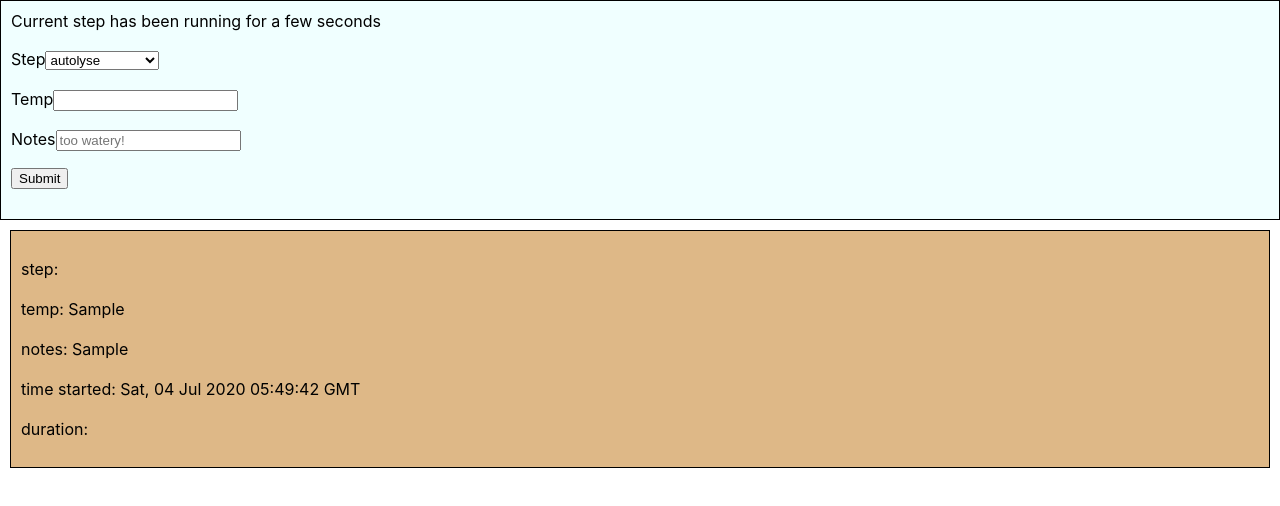
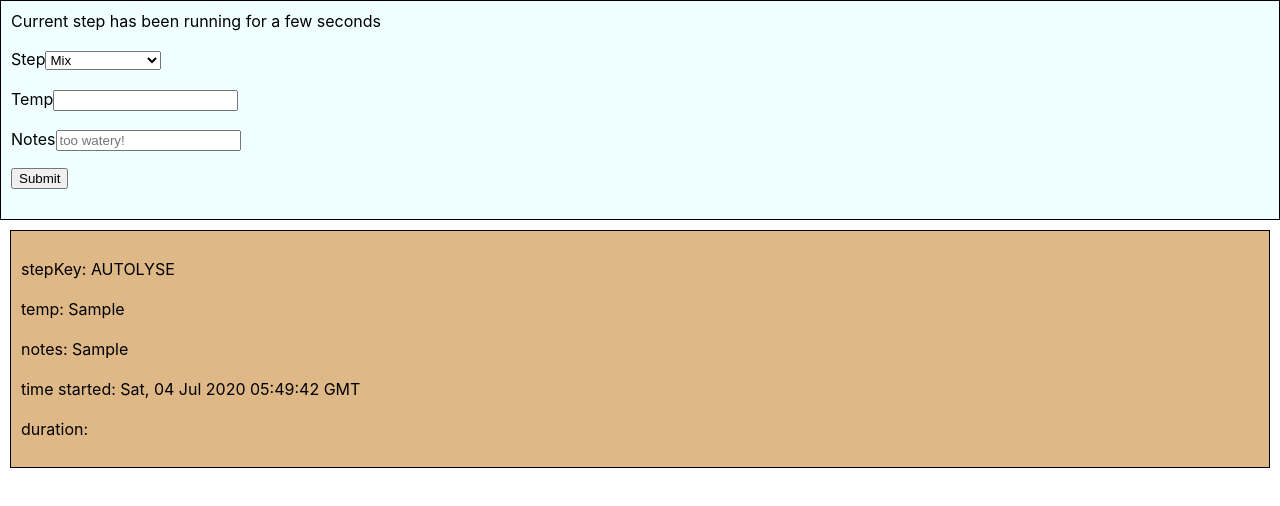
Before and after one commit to pabo/bread-maker, a React (Create React App) app: page / in a window 1280 px wide. Both pictures are taken after typing "Sample", "Sample" into the empty fields and a click on the input 39 px from the left and 178 px from the top of the page. Shown: the top 506 px of the page. Built offline with nearby package versions, Linux system fonts and the light colour scheme.

Commit message:
implement next step

```diff
--- a/src/App.js
+++ b/src/App.js
@@ -9,7 +9,6 @@ dayjs.extend(relativeTime);
 function App() {
 
   const [steps, setSteps] = useState([]);
-  const [lastTime, setLastTime] = useState(null); //could be derived from steps...
 
   const addStep = (step) => {
     // we need to change the duration of the previous step (if there was one), and then append this step
@@ -21,13 +20,15 @@ function App() {
     }
 
     setSteps([...otherSteps, ...lastStep, step]);
-    setLastTime(dayjs())
   }
 
+  const previousStep = steps.length ? steps[steps.length-1] : {};
+
   return (
+
     <>
-      <StepEntry lastTime={lastTime} submitStepEntry={(e) => addStep(e)}/>
-      <Steps steps={steps} lastTime={lastTime}/>
+      <StepEntry previousStep={previousStep} submitStepEntry={(e) => addStep(e)}/>
+      <Steps steps={steps}/>
     </>
   );
 }
--- a/src/components/Step.js
+++ b/src/components/Step.js
@@ -4,7 +4,7 @@ export default (props) => {
 
     return (
         <div className='Step'>
-            <p>step: {props.step}</p>
+            <p>stepKey: {props.stepKey}</p>
             <p>temp: {props.temp}</p>
             <p>notes: {props.notes}</p>
             <p>time started: {props.timeStarted.toString()}</p>
--- a/src/components/StepEntry.js
+++ b/src/components/StepEntry.js
@@ -1,22 +1,24 @@
 import React, {useState} from 'react';
+import PropTypes from 'prop-types';
 import dayjs from 'dayjs';
+
 import TimeSince from './TimeSince';
 import steps from '../data/steps';
 
-export default (props) => {
+const StepEntry = (props) => {
 
-    const emptyState = {
-        step: '',
+    const initialState = {
+        stepKey: 'AUTOLYSE',
         temp: '',
         notes: '',
     }
 
-    const [stepEntry, setStepEntry] = useState(emptyState);
+    const [stepEntry, setStepEntry] = useState(initialState);
 
     const handleSubmit = (event) => {
         event.preventDefault();
         props.submitStepEntry({...stepEntry, timeStarted: dayjs()});
-        setStepEntry(emptyState);
+        setStepEntry({...initialState, stepKey: getNextStep(stepEntry.stepKey)});
     }
 
     const handleChange = (event) => {
@@ -24,9 +26,23 @@ export default (props) => {
         setStepEntry({...stepEntry, [name]: value});
     }
 
+    const getNextStep = (stepKey) => {
+        if (!stepKey) {
+            return steps[0].key;
+        }
+
+        const foundIndex = steps.findIndex(item => item.key === stepKey);
+        const nextIndex = foundIndex === steps.length - 1 ? foundIndex : foundIndex + 1;
+
+        console.log("foundIndex", foundIndex)
+        console.log("nextIndex", nextIndex)
+
+        return steps[nextIndex].key;
+    }
+
     return (
         <div className='StepEntry'>
-            <TimeSince lastTime={props.lastTime}/>
+            <TimeSince lastTime={props.previousStep.timeStarted}/>
 
             <form onSubmit={(e) => {handleSubmit(e)}}>
                 <p>
@@ -36,8 +52,13 @@ export default (props) => {
                         id='step'
                         name='step'
                         onChange={(e) => handleChange(e)}
-                        value={stepEntry.step}>
-                        {steps.map((step, index) => <option value={step} key={index}>{step}</option>)}
+                        value={stepEntry.stepKey}>
+                        {steps.map((step) =>  {
+                            return <option
+                                    value={step.key}
+                                    key={step.key}>{step.displayName}
+                                   </option>
+                        })}
                     </select>
                 </p>
 
@@ -66,5 +87,11 @@ export default (props) => {
             <br />
         </div>
     );
+}
 
+StepEntry.propTypes = {
+    previousStep: PropTypes.object.isRequired,
+    submitStepEntry: PropTypes.func.isRequired,
 }
+
+export default StepEntry;
--- a/src/data/steps.js
+++ b/src/data/steps.js
@@ -1,8 +1,17 @@
 export default [
-    'autolyse',
-    'mix',
-    'kitchenaid mix',
-    'rest',
-    'knead',
-    'stretch and fold',
+    { key: 'AUTOLYSE', displayName: 'Autolyse' },
+    { key: 'MIX', displayName: 'Mix' },
+    { key: 'KITCHENAID_MIX', displayName: 'KitchenAid mix' },
+    { key: 'REST', displayName: 'Rest' },
+    { key: 'KNEAD', displayName: 'Knead' },
+    { key: 'STRETCH_AND_FOLD', displayName: 'Stretch and fold' },
 ];
+
+// export default {
+//     AUTOLYSE: { displayName: 'Autolyse', grouping: 1, ordering: 1 },
+//     MIX: { displayName: 'Mix', grouping: 1, ordering: 2 },
+//     KITCHENAID_MIX: { displayName: 'KitchenAid mix', grouping: 1, ordering: 3 },
+//     REST: { displayName: 'Rest', grouping: 1, ordering: 4 },
+//     KNEAD: { displayName: 'Knead', grouping: 1, ordering: 5 },
+//     STRETCH_AND_FOLD: { displayName: 'Stretch and fold', grouping: 1, ordering: 6 },
+// };
```
